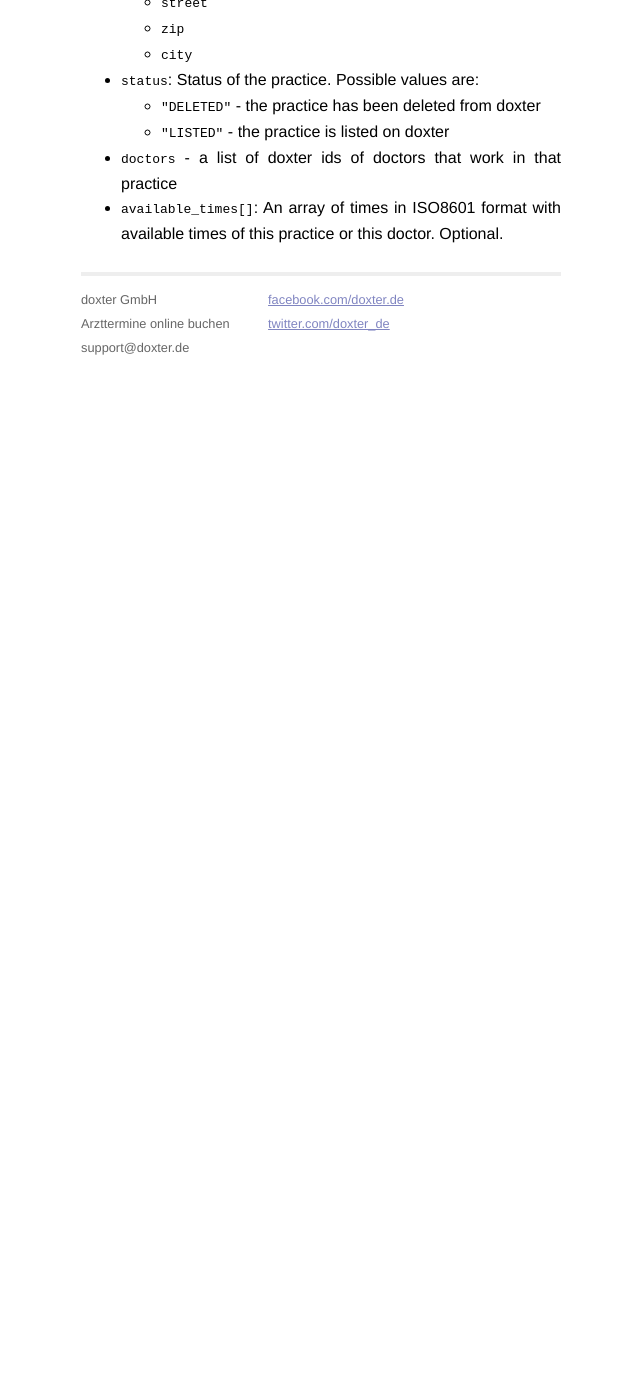
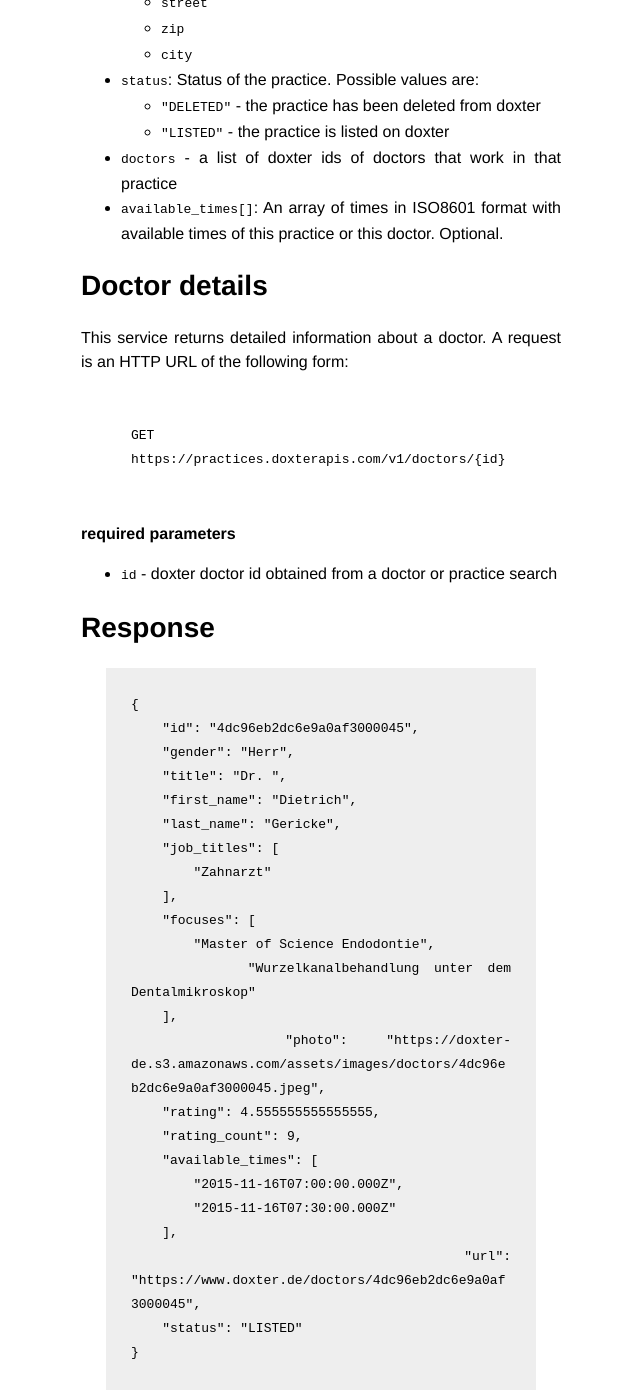
Before and after one commit to learnjin/doxter-api-docs, a Jekyll site: the page built from publisher/index.md, in a window 1280 px wide and 1400 px high, scrolled down 6328 px. Shown: the whole window, without its empty margins (319-959 px from the left). Built offline with Jekyll 4.4.1, drawn with Linux system fonts in a browser that asks for light colours; Markdown is read by kramdown in place of the engine named in the settings; before the commit the page ends 6701 px from its top, so only the background shows below that.

Commit message:
explain /doctors/{id}

````diff
--- a/publisher/index.md
+++ b/publisher/index.md
@@ -203,3 +203,44 @@
   - `"LISTED"` - the practice is listed on doxter
 - `doctors` - a list of doxter ids of doctors that work in that practice
 - `available_times[]`: An array of times in ISO8601 format with available times of this practice or this doctor. Optional.
+
+
+## Doctor details
+
+This service returns detailed information about a doctor. A request is an HTTP URL of the following form:
+
+```
+GET https://practices.doxterapis.com/v1/doctors/{id}
+```
+
+**required parameters**
+
+- `id` - doxter doctor id obtained from a doctor or practice search
+
+## Response
+
+```JSON
+{
+    "id": "4dc96eb2dc6e9a0af3000045",
+    "gender": "Herr",
+    "title": "Dr. ",
+    "first_name": "Dietrich",
+    "last_name": "Gericke",
+    "job_titles": [
+        "Zahnarzt"
+    ],
+    "focuses": [
+        "Master of Science Endodontie",
+        "Wurzelkanalbehandlung unter dem Dentalmikroskop"
+    ],
+    "photo": "https://doxter-de.s3.amazonaws.com/assets/images/doctors/4dc96eb2dc6e9a0af3000045.jpeg",
+    "rating": 4.555555555555555,
+    "rating_count": 9,
+    "available_times": [
+        "2015-11-16T07:00:00.000Z",
+        "2015-11-16T07:30:00.000Z"
+    ],
+    "url": "https://www.doxter.de/doctors/4dc96eb2dc6e9a0af3000045",
+    "status": "LISTED"
+}
+```
````
